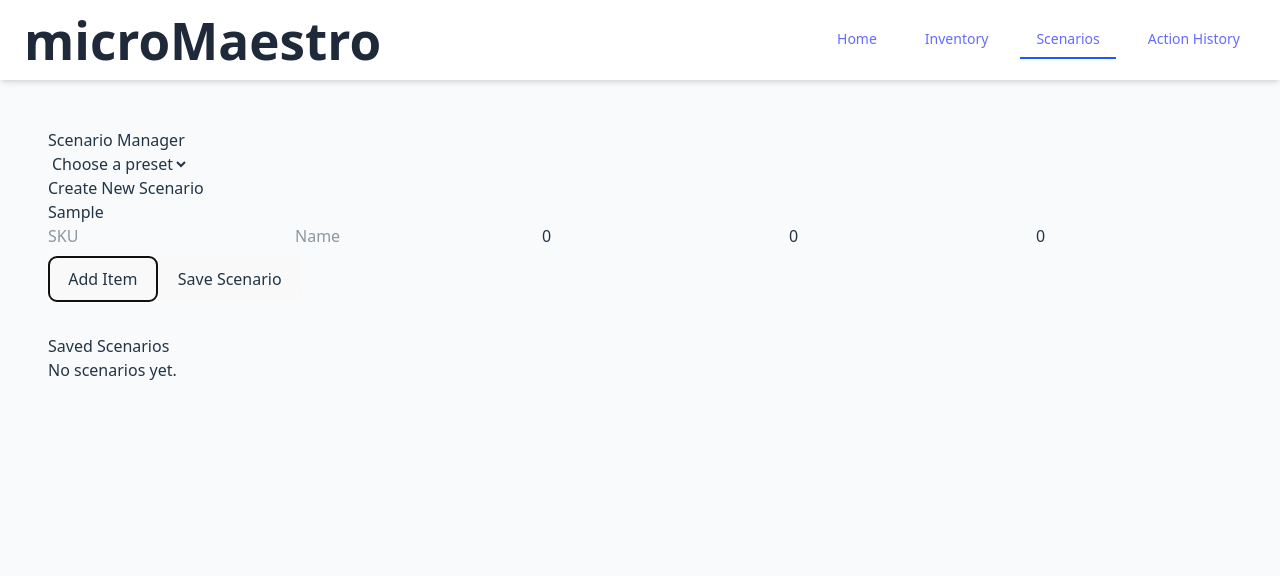
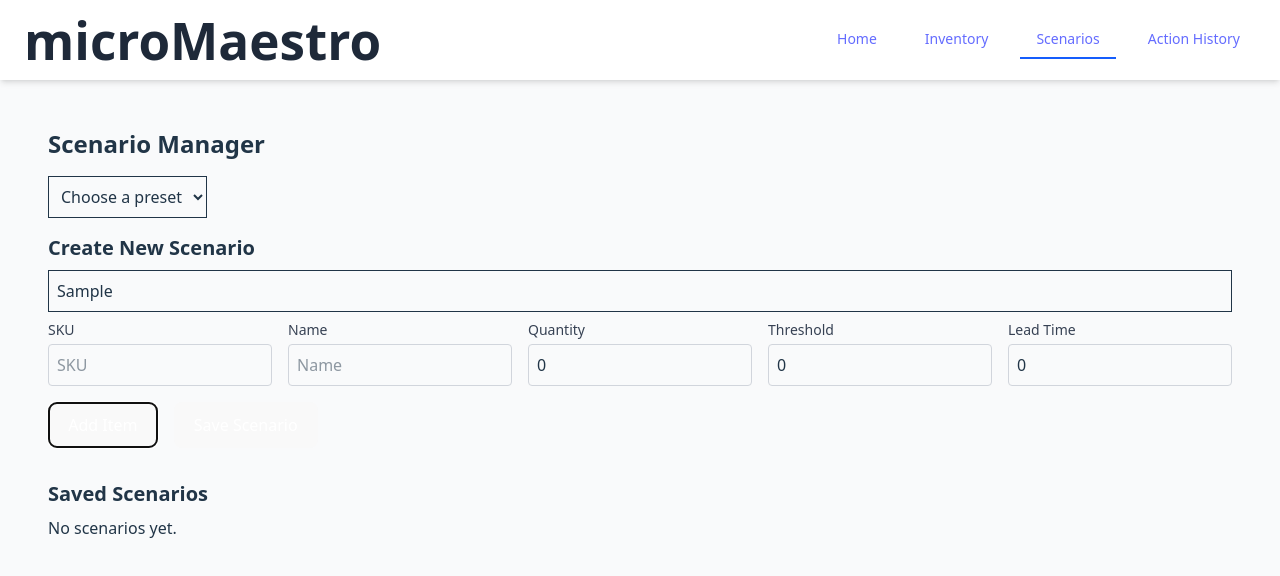
Before and after one commit to aymenloudiy/micromaestro, a React (Vite) app in the folder frontend/: page /scenarios in a window 1280 px wide. Both pictures are taken after typing "Sample" into the empty fields and a click on the button "Add Item". Shown: the top 576 px of the page. Built offline with nearby package versions, Linux system fonts and the light colour scheme.

Commit message:
style: adjust ScenarioManager and global CSS for visual consistency
Improved ScenarioManager labels, borders, and layout with Tailwind
Cleaned up index.css to resolve dark mode visibility and theme conflicts
Fixed variable alignment and unused state in ScenarioManager

```diff
--- a/frontend/src/components/ScenarioManager.tsx
+++ b/frontend/src/components/ScenarioManager.tsx
@@ -1,4 +1,4 @@
-import { useEffect, useState } from "react";
+import { useState } from "react";
 import type { InventoryItem, TriggeredAction } from "../types/maestro";
 import { evaluateScenario } from "../api/maestro";
 import { scenarioPresets } from "../data/scenarioPresets";
@@ -16,29 +16,7 @@ export default function ScenarioManager() {
   const [results, setResults] = useState<TriggeredAction[]>([]);
   const [, setScenarioItems] = useState<InventoryItem[]>([]);
   const [error, setError] = useState("");
-  useEffect(() => {
-    const saved = localStorage.getItem("scenarios");
-    if (saved) {
-      try {
-        setScenarios(JSON.parse(saved));
-      } catch {
-        console.warn("Failed to parse saved scenarios");
-      }
-    }
-  }, []);
-  {
-    scenarios.map((s) => (
-      <div key={s.id} className="mb-4">
-        <strong>{s.name}</strong>
-        <button onClick={() => handleEvaluate(s.items)}>Evaluate</button>
-        <button onClick={() => deleteScenario(s.id)}>Delete</button>
-      </div>
-    ));
-  }
-
-  useEffect(() => {
-    localStorage.setItem("scenarios", JSON.stringify(scenarios));
-  }, [scenarios]);
+  const [loading, setLoading] = useState(false);
 
   const addItem = () => {
     setNewItems([
@@ -55,24 +33,44 @@ export default function ScenarioManager() {
     value: string | number
   ) => {
     const updated = [...newItems];
-
-    if (field === "sku" || field === "name") {
     updated[index] = {
       ...updated[index],
-        [field]: value as string,
+      [field]:
+        field === "sku" || field === "name" ? (value as string) : Number(value),
     };
-    } else {
-      updated[index] = {
-        ...updated[index],
-        [field]: Number(value) as InventoryItem[typeof field],
-      };
-    }
-
     setNewItems(updated);
   };
 
+  const validateItems = (): string | null => {
+    for (const item of newItems) {
+      if (!item.sku.trim() || !item.name.trim()) {
+        return "SKU and Name must not be empty.";
+      }
+      if (
+        item.quantity < 0 ||
+        item.threshold < 0 ||
+        item.leadTimeDays < 0 ||
+        Number.isNaN(item.quantity) ||
+        Number.isNaN(item.threshold) ||
+        Number.isNaN(item.leadTimeDays)
+      ) {
+        return "Quantity, Threshold, and Lead Time must be valid non-negative numbers.";
+      }
+    }
+    return null;
+  };
+
   const saveScenario = () => {
-    if (!newScenarioName.trim()) return;
+    const validationError = validateItems();
+    if (!newScenarioName.trim()) {
+      setError("Scenario name is required.");
+      return;
+    }
+    if (validationError) {
+      setError(validationError);
+      return;
+    }
+
     const newScenario: Scenario = {
       id: Date.now(),
       name: newScenarioName.trim(),
@@ -82,105 +80,159 @@ export default function ScenarioManager() {
     setNewScenarioName("");
     setNewItems([]);
     setResults([]);
+    setError("");
   };
 
   const handleEvaluate = async (items: InventoryItem[]) => {
     try {
+      setLoading(true);
+      setError("");
       const res = await evaluateScenario({ items });
       setResults(res.actions);
-      setError("");
     } catch (err) {
       console.error(err);
       setError("Failed to evaluate scenario.");
+    } finally {
+      setLoading(false);
     }
   };
+
   const handlePresetChange = (event: React.ChangeEvent<HTMLSelectElement>) => {
-    const preset = Object.values(scenarioPresets).find(
-      (p) => p.name === event.target.value
-    );
-
+    const preset = scenarioPresets.find((p) => p.name === event.target.value);
     if (preset) {
       setScenarioItems(preset.items);
-      handleEvaluate(preset.items);
+      setNewItems(preset.items);
     }
-  };
-  const deleteScenario = (id: number) => {
-    setScenarios((prev) => prev.filter((s) => s.id !== id));
   };
 
   return (
     <div className="p-8">
-      <h2>Scenario Manager</h2>
-      <select onChange={handlePresetChange}>
+      <h2 className="text-2xl font-bold mb-4">Scenario Manager</h2>
+
+      <select onChange={handlePresetChange} className="mb-4 p-2 border">
         <option value="">Choose a preset</option>
-        {Object.values(scenarioPresets).map((preset) => (
-          <option key={preset.name} value={preset.name}>
-            {preset.name}
+        {scenarioPresets.map((p) => (
+          <option key={p.name} value={p.name}>
+            {p.name}
           </option>
         ))}
       </select>
 
       <section className="mb-8">
-        <h3>Create New Scenario</h3>
+        <h3 className="text-xl font-semibold mb-2">Create New Scenario</h3>
         <input
+          className="border p-2 mb-2 block w-full"
           placeholder="Scenario Name"
           value={newScenarioName}
           onChange={(e) => setNewScenarioName(e.target.value)}
         />
         {newItems.map((item, idx) => (
-          <div key={idx} className="flex gap-4 mb-2">
+          <div key={idx} className="grid grid-cols-5 gap-4 mb-4">
+            <div>
+              <label className="block text-sm font-medium text-gray-700 mb-1">
+                SKU
+              </label>
               <input
+                className="border border-gray-300 rounded p-2 w-full"
                 placeholder="SKU"
                 value={item.sku}
                 onChange={(e) => updateItem(idx, "sku", e.target.value)}
               />
+            </div>
+            <div>
+              <label className="block text-sm font-medium text-gray-700 mb-1">
+                Name
+              </label>
               <input
+                className="border border-gray-300 rounded p-2 w-full"
                 placeholder="Name"
                 value={item.name}
                 onChange={(e) => updateItem(idx, "name", e.target.value)}
               />
+            </div>
+            <div>
+              <label className="block text-sm font-medium text-gray-700 mb-1">
+                Quantity
+              </label>
               <input
                 type="number"
-              placeholder="Quantity"
+                className="border border-gray-300 rounded p-2 w-full"
+                placeholder="Qty"
                 value={item.quantity}
                 onChange={(e) => updateItem(idx, "quantity", e.target.value)}
               />
+            </div>
+            <div>
+              <label className="block text-sm font-medium text-gray-700 mb-1">
+                Threshold
+              </label>
               <input
                 type="number"
+                className="border border-gray-300 rounded p-2 w-full"
                 placeholder="Threshold"
                 value={item.threshold}
                 onChange={(e) => updateItem(idx, "threshold", e.target.value)}
               />
+            </div>
+            <div>
+              <label className="block text-sm font-medium text-gray-700 mb-1">
+                Lead Time
+              </label>
               <input
                 type="number"
+                className="border border-gray-300 rounded p-2 w-full"
                 placeholder="Lead Time"
                 value={item.leadTimeDays}
-              onChange={(e) => updateItem(idx, "leadTimeDays", e.target.value)}
+                onChange={(e) =>
+                  updateItem(idx, "leadTimeDays", e.target.value)
+                }
               />
             </div>
+          </div>
         ))}
-        <button onClick={addItem}>Add Item</button>
-        <button onClick={saveScenario}>Save Scenario</button>
+
+        <div className="flex gap-4">
+          <button
+            onClick={addItem}
+            className="bg-blue-500 text-white px-4 py-1 rounded"
+          >
+            Add Item
+          </button>
+          <button
+            onClick={saveScenario}
+            className="bg-green-600 text-white px-4 py-1 rounded"
+          >
+            Save Scenario
+          </button>
+        </div>
       </section>
 
       <section>
-        <h3>Saved Scenarios</h3>
+        <h3 className="text-xl font-semibold mb-2">Saved Scenarios</h3>
         {scenarios.length === 0 && <p>No scenarios yet.</p>}
         {scenarios.map((s) => (
-          <div key={s.id} className="mb-4">
+          <div
+            key={s.id}
+            className="mb-4 border p-4 flex justify-between items-center"
+          >
             <strong>{s.name}</strong>
-            <button onClick={() => handleEvaluate(s.items)}>Evaluate</button>
-            <button onClick={() => deleteScenario(s.id)}>Delete</button>
+            <button
+              onClick={() => handleEvaluate(s.items)}
+              className="bg-purple-600 text-white px-4 py-1 rounded"
+              disabled={loading}
+            >
+              {loading ? "Evaluating..." : "Evaluate"}
+            </button>
           </div>
         ))}
       </section>
 
-      {error && <p className="text-red-600">{error}</p>}
+      {error && <p className="text-red-500 mt-4">{error}</p>}
 
       {results.length > 0 && (
-        <section>
-          <h3>Triggered Actions</h3>
-          <ul>
+        <section className="mt-6">
+          <h3 className="text-xl font-semibold mb-2">Triggered Actions</h3>
+          <ul className="list-disc pl-6">
             {results.map((a, idx) => (
               <li key={idx}>
                 {a.sku} → {a.action} ({a.reason})
--- a/frontend/src/index.css
+++ b/frontend/src/index.css
@@ -3,10 +3,6 @@
   font-family: system-ui, Avenir, Helvetica, Arial, sans-serif;
   line-height: 1.5;
   font-weight: 400;
-
-  color-scheme: light dark;
-  color: rgba(255, 255, 255, 0.87);
-  background-color: #242424;
 
   font-synthesis: none;
   text-rendering: optimizeLegibility;
```
Lines whose indentation alone changed are shown as unchanged.
